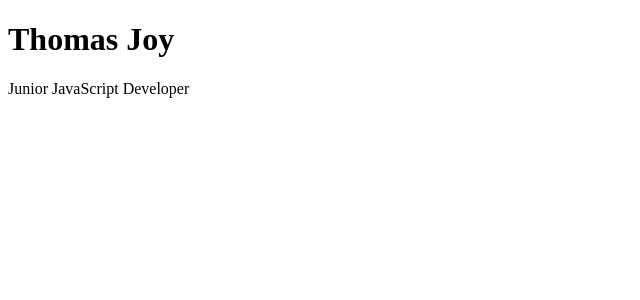
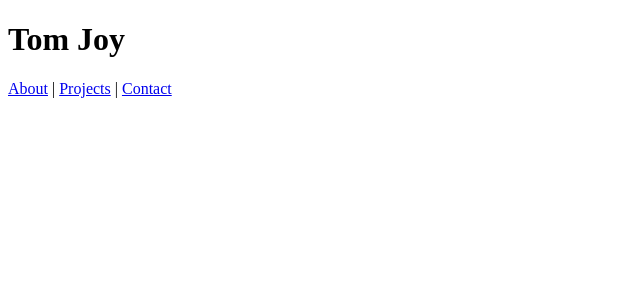
Before and after one commit to tom-joy-tj/portfolio, a React (Vite) app: page / in a window 1280 px wide. Shown: the top 300 px of the page, without its empty margins (0-640 px from the left). Built offline with nearby package versions, Linux system fonts and the light colour scheme.

Commit message:
built header component

```diff
--- /dev/null
+++ b/components/Header.jsx
@@ -0,0 +1,14 @@
+const Header = () => {
+  return (
+    <header>
+      <h1>Tom Joy</h1>
+      <nav>
+        <a href="#about">About</a> |{" "}
+        <a href="#projects">Projects</a> |{" "}
+        <a href="#contact">Contact</a>
+      </nav>
+    </header>
+  );
+};
+
+export default Header;
--- a/src/App.jsx
+++ b/src/App.jsx
@@ -1,10 +1,13 @@
 import React from 'react';
+import Header from '../components/Header';
+
 
 function App() {
     return (
       <div>
-        <h1>Thomas Joy</h1>
-        <p>Junior JavaScript Developer</p>
+        <Header />
+        <main>
+        </main>
       </div>
     )
   }
```
